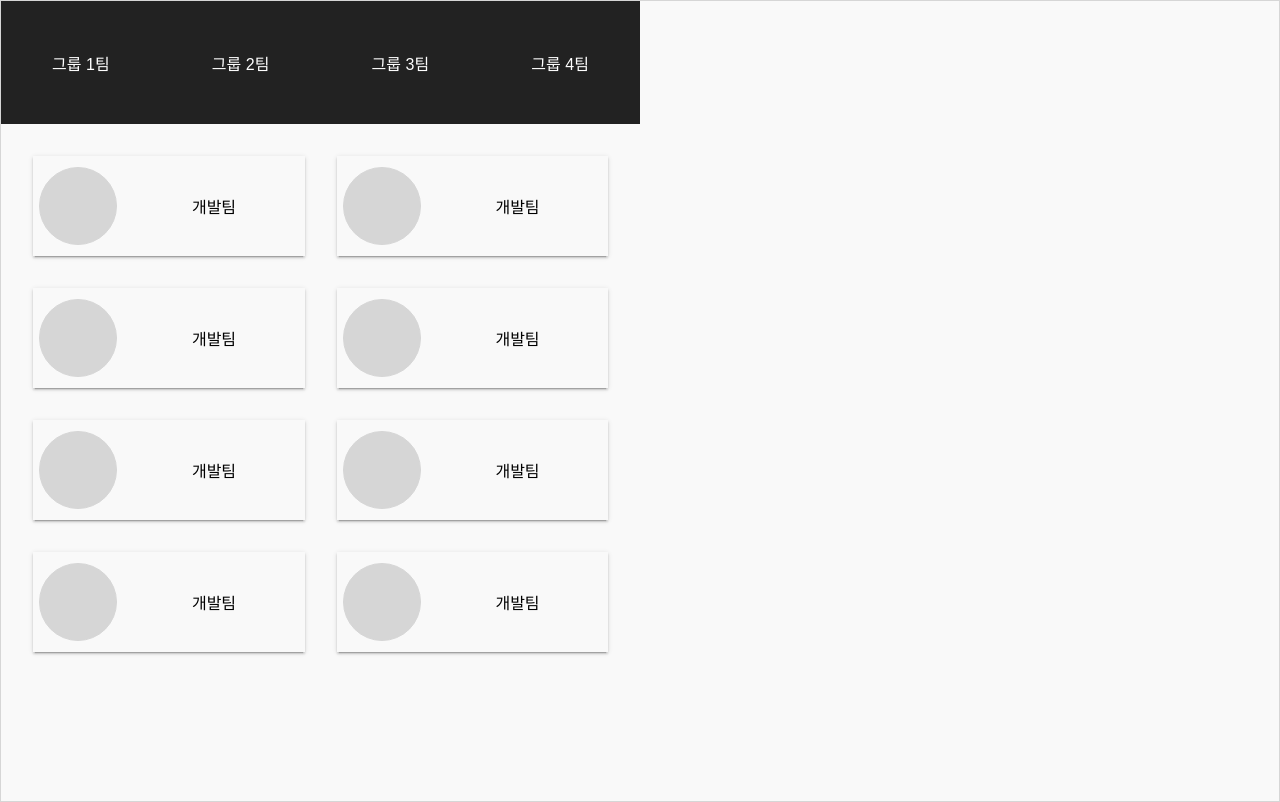
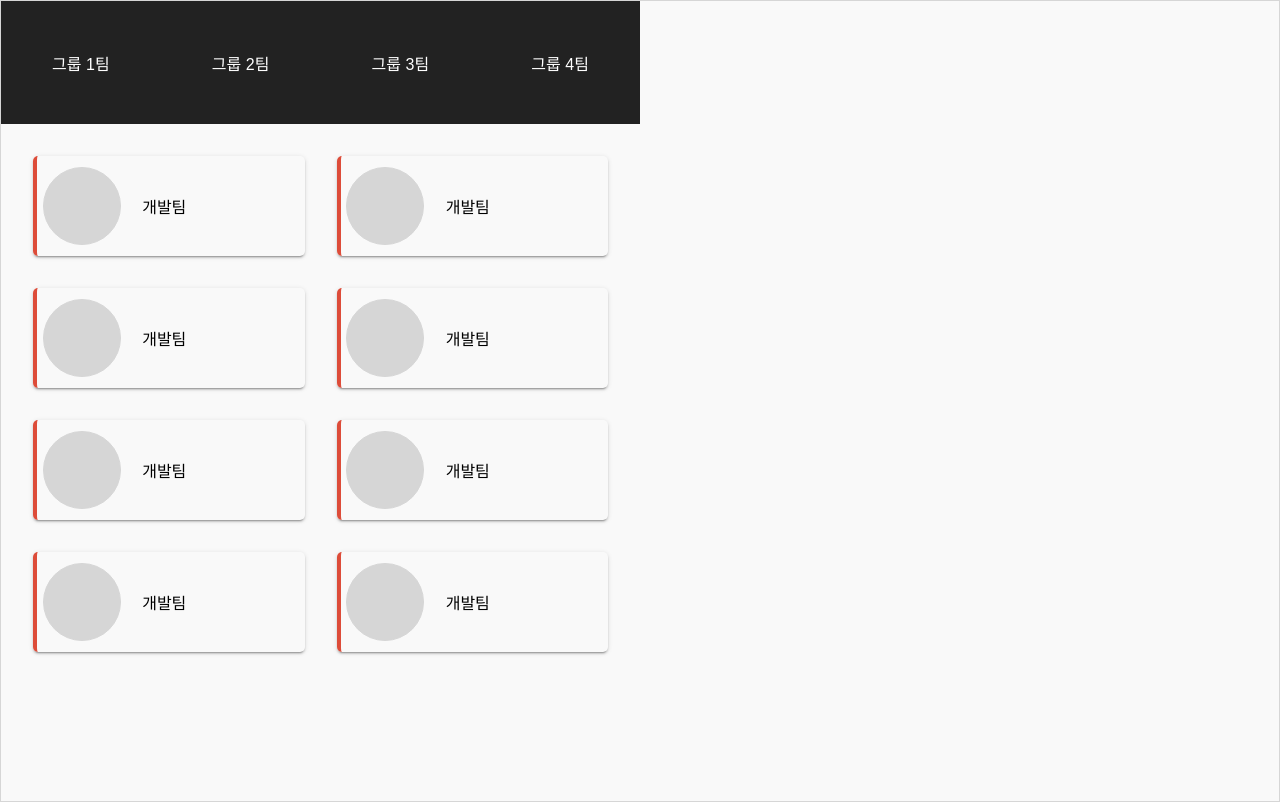
Before and after one commit to junyunga/react-study, a React (Create React App) app: page /user-switch in a window 1280 px wide. Built offline with nearby package versions, Linux system fonts and the light colour scheme.

Commit message:
사용자 전환 유저  리스트 적용 완료

```diff
--- a/src/components/user-switch/user-card/index.scss
+++ b/src/components/user-switch/user-card/index.scss
@@ -13,6 +13,8 @@
     @include button-card;
     justify-content: center;
     align-items: center;
+    border-left: 4px solid #dd4c39;
+
 
     .user-image-wrapper {
       display: flex;
@@ -33,9 +35,12 @@
 
     .user-info-wrapper {
       display: flex;
-      justify-content: center;
-      align-items: center;
+      align-items: start;
       flex: 4;
+
+      .user-info {
+        padding-left: 16px;
+      }
     }
 
   }
--- a/src/core/scss/element.scss
+++ b/src/core/scss/element.scss
@@ -39,9 +39,10 @@ $placeholder-text-color: #c0c4cc;
   -webkit-box-shadow: 0 3px 1px -2px rgba(0, 0, 0, .2), 0 2px 2px 0 rgba(0, 0, 0, .14), 0 1px 5px 0 rgba(0, 0, 0, .12);
   -moz-box-shadow: 0 3px 1px -2px rgba(0, 0, 0, .2), 0 2px 2px 0 rgba(0, 0, 0, .14), 0 1px 5px 0 rgba(0, 0, 0, .12);
   box-shadow: 0 3px 1px -2px rgba(0, 0, 0, .2), 0 2px 2px 0 rgba(0, 0, 0, .14), 0 1px 5px 0 rgba(0, 0, 0, .12);
+  -webkit-border-radius: 5px;
+  -moz-border-radius: 5px;
+  border-radius: 5px;
   &:hover {
     cursor: pointer;
-    color: $default-button-color;
-    background-color: $default-hover-bg;
   }
 }
```
